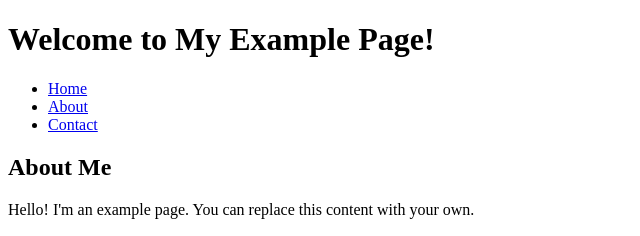
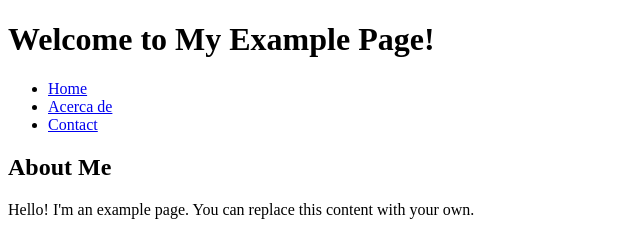
Before and after one commit to MiguelCgdl/dds, a plain HTML site: page index.html in a window 1280 px wide. Shown: the top 236 px of the page, 0-640 px from the left. Drawn offline with Linux system fonts and the light colour scheme.

Commit message:
Update index.html

```diff
--- a/index.html
+++ b/index.html
@@ -15,7 +15,7 @@
         <!-- You can add your navigation links here -->
         <ul>
             <li><a href="#">Home</a></li>
-            <li><a href="#">About</a></li>
+            <li><a href="#">Acerca de</a></li>
             <li><a href="#">Contact</a></li>
         </ul>
     </nav>
```
